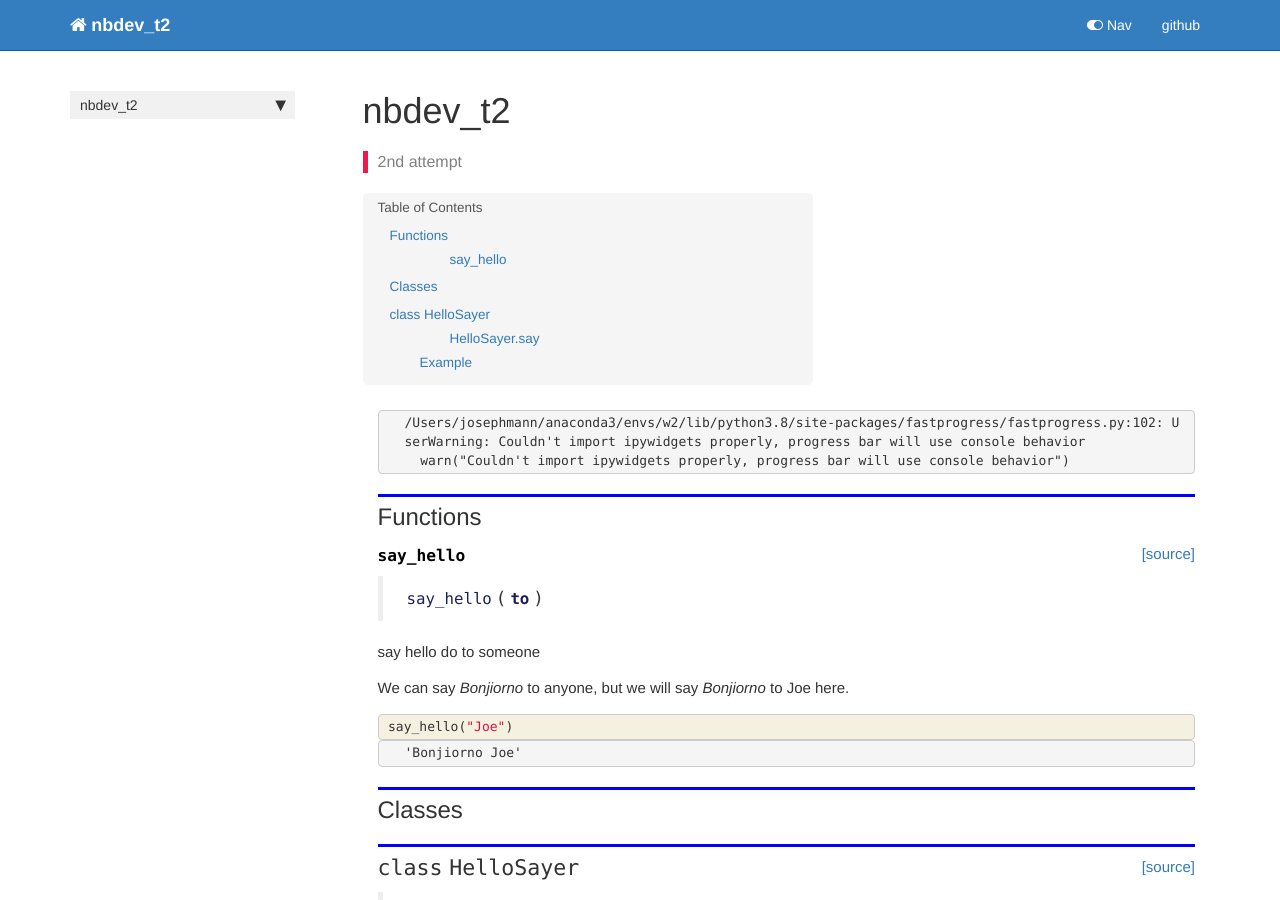
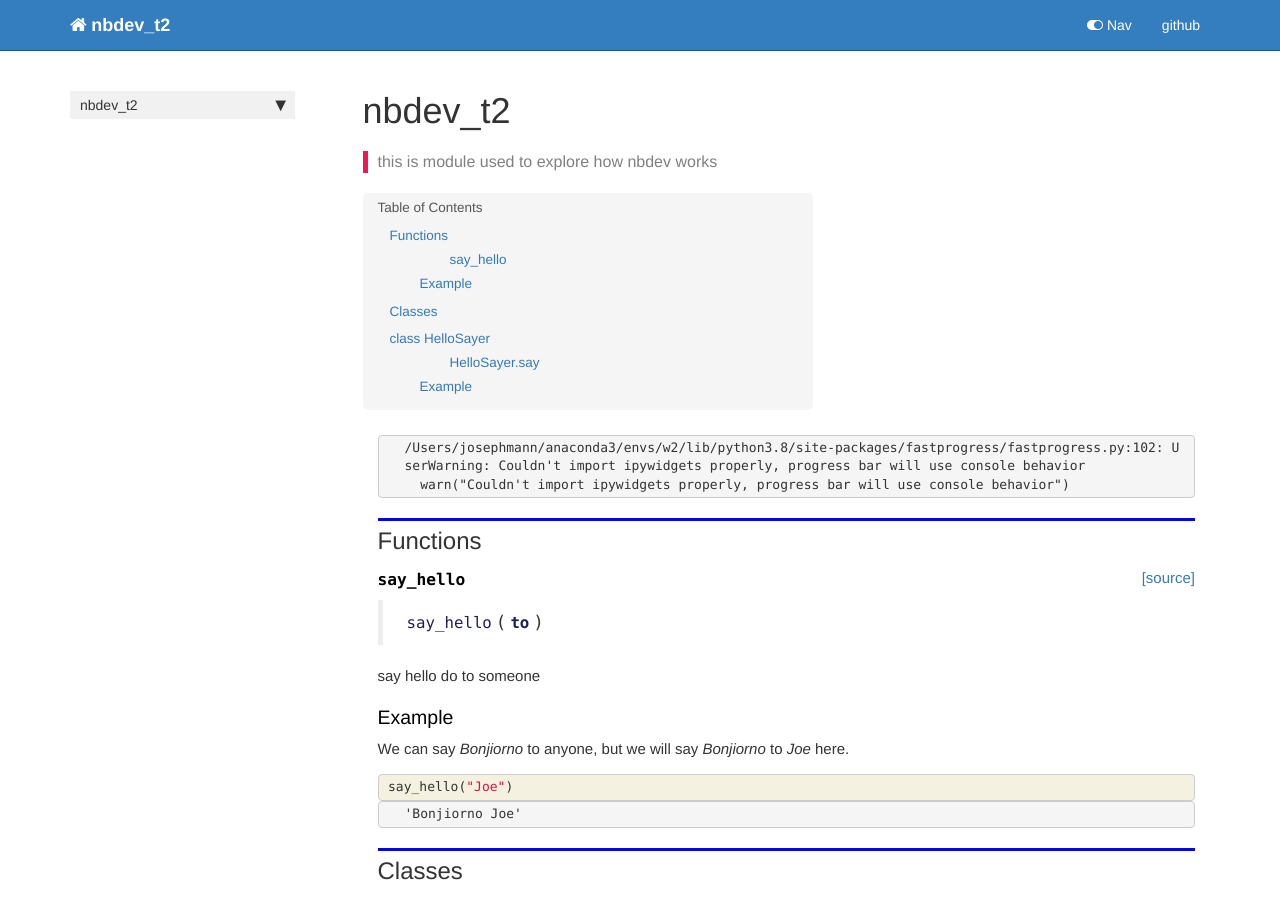
Before and after one commit to josephsmann/nbdev_t2, a Jekyll site: the page built from docs/core.html, in a window 1280 px wide and 900 px high. Built offline with Jekyll 4.4.1, drawn with Linux system fonts in a browser that asks for light colours; nearby versions of some CDN libraries; comment, search, counter and statistics services are not loaded.

Commit message:
more doc change

```diff
--- a/docs/core.html
+++ b/docs/core.html
@@ -5,8 +5,8 @@ title: nbdev_t2
 keywords: fastai
 sidebar: home_sidebar
 
-summary: "2nd attempt "
-description: "2nd attempt "
+summary: "this is module used to explore how nbdev works  "
+description: "this is module used to explore how nbdev works  "
 nb_path: "00_core.ipynb"
 ---
 <!--
@@ -83,7 +83,13 @@ nb_path: "00_core.ipynb"
 
 <div class="cell border-box-sizing text_cell rendered"><div class="inner_cell">
 <div class="text_cell_render border-box-sizing rendered_html">
-<p>We can say <em>Bonjiorno</em> to anyone, but we will say <em>Bonjiorno</em> to Joe here.</p>
+<h3 id="Example">Example<a class="anchor-link" href="#Example"> </a></h3>
+</div>
+</div>
+</div>
+<div class="cell border-box-sizing text_cell rendered"><div class="inner_cell">
+<div class="text_cell_render border-box-sizing rendered_html">
+<p>We can say <em>Bonjiorno</em> to anyone, but we will say <em>Bonjiorno</em> to <em>Joe</em> here.</p>
 
 </div>
 </div>
```
Also changed, not shown: 1 other file.
